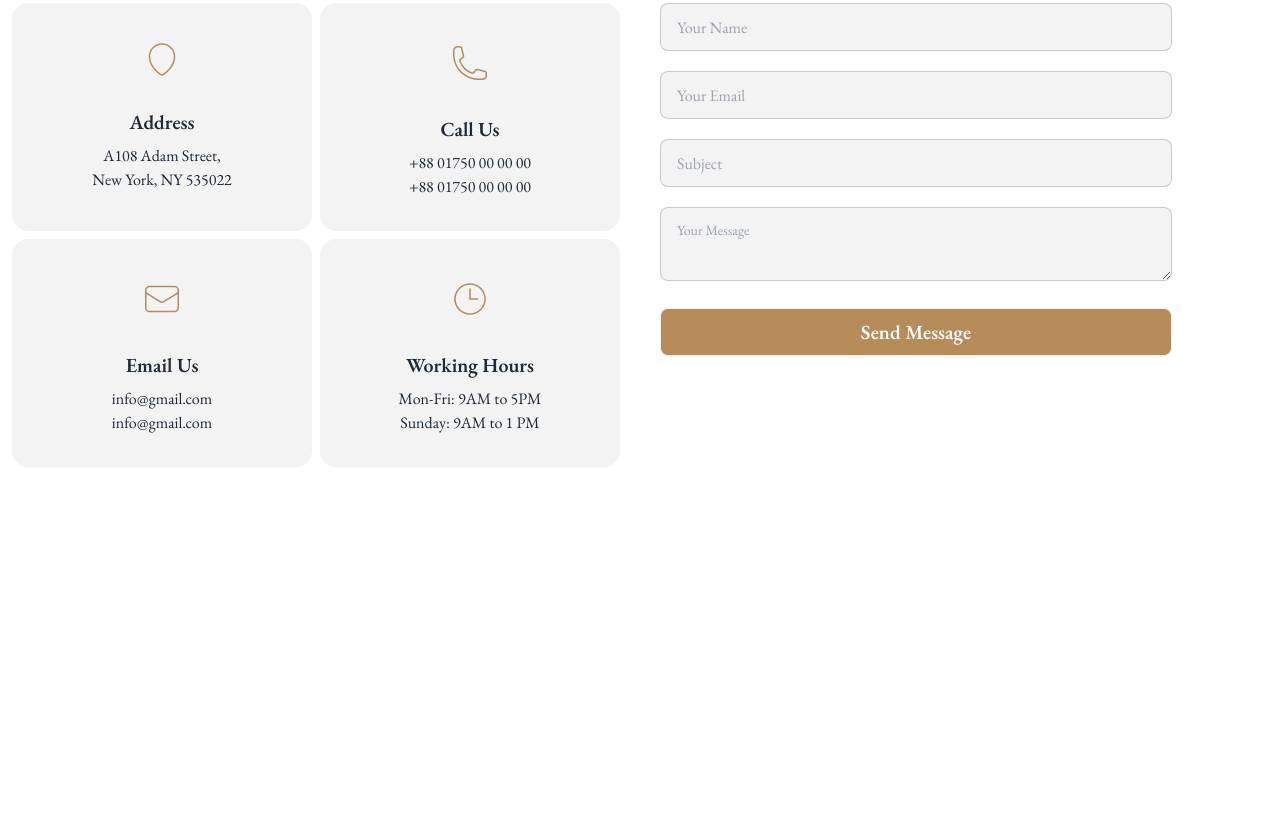
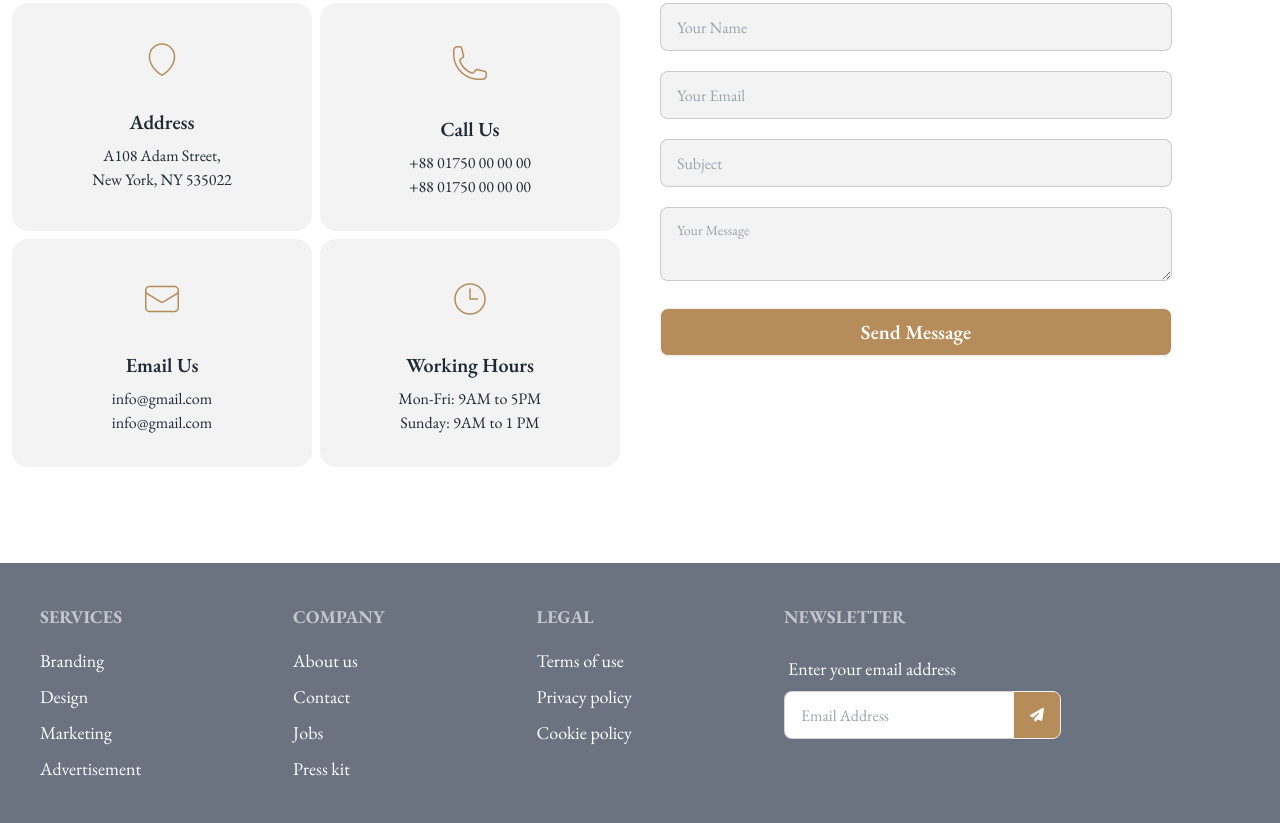
Before and after one commit to mahfuz-7148/legalSolution, a plain HTML site: page index.html in a window 1280 px wide. Shown: the part 3625-4448 px from the top of the page. Before the commit the page ends 4188 px from the top, so only its background shows below. Drawn offline with nearby package versions, Linux system fonts and the light colour scheme.

Commit message:
added footer

```diff
--- a/index.html
+++ b/index.html
@@ -352,5 +352,44 @@
           </div>
         </section>
     </main>
+    <section class="bg-gray-500">
+      <footer class="footer max-w-screen-xl mx-auto text-base-content p-10">
+        <nav class="text-lg text-white">
+          <h6 class="footer-title">Services</h6>
+          <a class="link link-hover">Branding</a>
+          <a class="link link-hover">Design</a>
+          <a class="link link-hover">Marketing</a>
+          <a class="link link-hover">Advertisement</a>
+        </nav>
+        <nav class="text-lg text-white">
+          <h6 class="footer-title">Company</h6>
+          <a class="link link-hover">About us</a>
+          <a class="link link-hover">Contact</a>
+          <a class="link link-hover">Jobs</a>
+          <a class="link link-hover">Press kit</a>
+        </nav>
+        <nav class="text-lg text-white">
+          <h6 class="footer-title">Legal</h6>
+          <a class="link link-hover">Terms of use</a>
+          <a class="link link-hover">Privacy policy</a>
+          <a class="link link-hover">Cookie policy</a>
+        </nav>
+        <form>
+          <h6 class="footer-title text-lg text-white">Newsletter</h6>
+          <fieldset class="form-control w-80">
+            <label class="label">
+              <span class="label-text text-lg text-white">Enter your email address</span>
+            </label>
+            <div class="join">
+              <input
+                type="text"
+                placeholder="Email Address"
+                class="input input-bordered join-item" />
+              <button class="btn text-white join-item bg-[#B68C5A]"><i class="fa-solid fa-paper-plane"></i></button>
+            </div>
+          </fieldset>
+        </form>
+      </footer>
+    </section>
 </body>
 </html>
```
